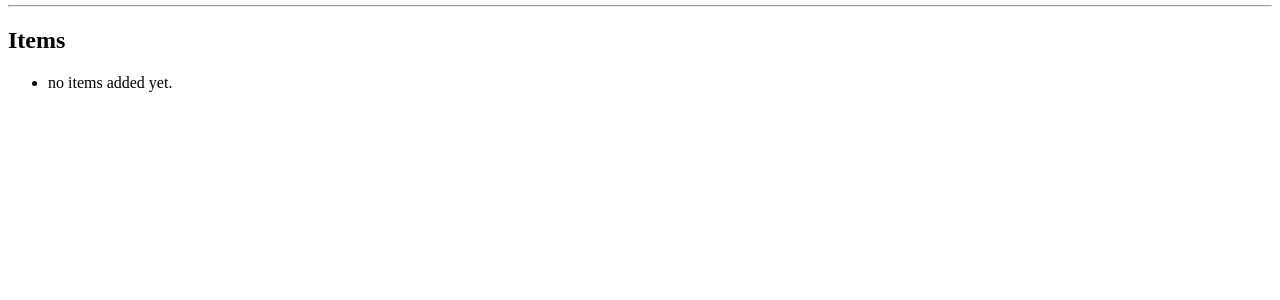
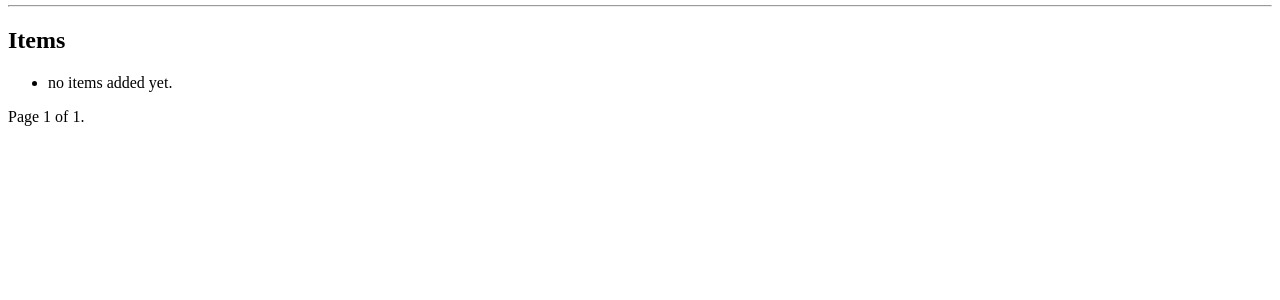
Before and after one commit to mhmx01/items-web, a Django app: page /items/ in a window 1280 px wide. Shown: the part 145-445 px from the top of the page. Run offline with Django 4.2, Linux system fonts and the light colour scheme; data that the repository does not hold is empty.

Commit message:
add pagination to items list

```diff
--- a/items/templates/items/item_list.html
+++ b/items/templates/items/item_list.html
@@ -11,4 +11,5 @@
             <li>no items added yet.</li>
         {% endfor %}
     </ul>
+    {% include 'items/pagination.html' %}
 {% endblock %}
--- /dev/null
+++ b/items/templates/items/pagination.html
@@ -0,0 +1,17 @@
+<div class="pagination">
+    <span class="step-links">
+        {% if page_obj.has_previous %}
+            <a href="?page=1">&laquo; first</a>
+            <a href="?page={{ page_obj.previous_page_number }}">previous</a>
+        {% endif %}
+
+        <span class="current">
+            Page {{ page_obj.number }} of {{ page_obj.paginator.num_pages }}.
+        </span>
+
+        {% if page_obj.has_next %}
+            <a href="?page={{ page_obj.next_page_number }}">next</a>
+            <a href="?page={{ page_obj.paginator.num_pages }}">last &raquo;</a>
+        {% endif %}
+    </span>
+</div>
--- a/items/views.py
+++ b/items/views.py
@@ -9,6 +9,7 @@ class ItemListView(generic.ListView):
     model = Item
     template_name = "items/item_list.html"
     context_object_name = "items"
+    paginate_by = 10
 
 
 class ItemDetailView(generic.DetailView):
```
